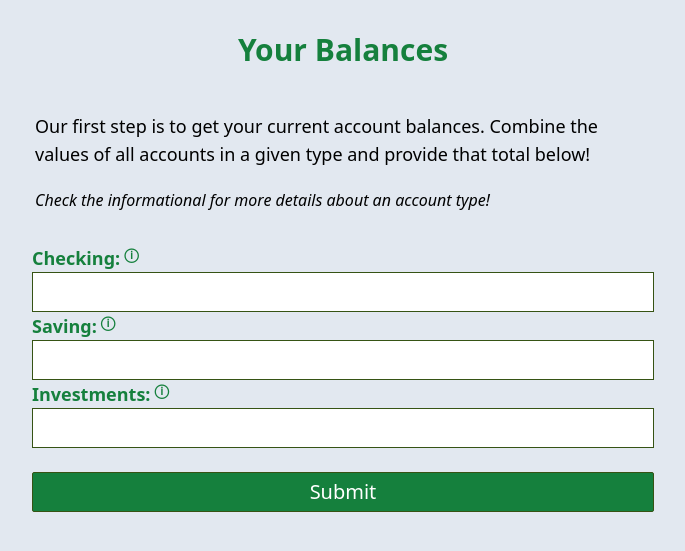
After one commit to EthanCloin/financial-forecast, a Python web app: template app/templates/balances.html in a window 1280 px wide. The commit adds this page. Shown: the top 551 px of the page, without its empty margins (297-982 px from the left). Run offline with Jinja, Linux system fonts and the light colour scheme; the template is opened without the code that fills it, so the values that code supplies are empty.

Commit message:
Balances page and form parsing

```diff
--- a/app/routes/dependencies.py
+++ b/app/routes/dependencies.py
@@ -8,3 +8,8 @@ templates = Jinja2Blocks(directory=settings.TEMPLATE_DIR)
 # using Depends(cookie_scheme) will check the request for a cookie named 'session'
 # TODO: look into fastapi Session construct for managing user session
 cookie_scheme = APIKeyCookie(name="session")
+
+
+def dollars_to_cents(currency: str) -> int:
+    cent_string = currency.replace("$", "").replace(".", "").strip()
+    return int(cent_string)
--- a/app/static/css/main.css
+++ b/app/static/css/main.css
@@ -667,12 +655,20 @@ video {
   height: 100%;
 }
 
-.h-screen {
-  height: 100vh;
+.h-8 {
+  height: 2rem;
+}
+
+.h-10 {
+  height: 2.5rem;
 }
 
 .w-1\/2 {
   width: 50%;
+}
+
+.w-1\/3 {
+  width: 33.333333%;
 }
 
 .w-10\/12 {
@@ -724,6 +728,18 @@ video {
   justify-content: space-between;
 }
 
+.place-self-start {
+  place-self: start;
+}
+
+.self-auto {
+  align-self: auto;
+}
+
+.self-start {
+  align-self: flex-start;
+}
+
 .self-end {
   align-self: flex-end;
 }
@@ -736,12 +752,20 @@ video {
   overflow: auto;
 }
 
+.overflow-hidden {
+  overflow: hidden;
+}
+
 .rounded-lg {
   border-radius: 0.5rem;
 }
 
 .rounded-md {
   border-radius: 0.375rem;
+}
+
+.rounded-sm {
+  border-radius: 0.125rem;
 }
 
 .border {
@@ -820,14 +829,17 @@ video {
   padding: 1rem;
 }
 
-.px-4 {
-  padding-left: 1rem;
-  padding-right: 1rem;
+.p-1 {
+  padding: 0.25rem;
 }
 
-.py-2 {
-  padding-top: 0.5rem;
-  padding-bottom: 0.5rem;
+.px-3 {
+  padding-left: 0.75rem;
+  padding-right: 0.75rem;
+}
+
+.pb-0 {
+  padding-bottom: 0px;
 }
 
 .text-left {
@@ -836,6 +848,10 @@ video {
 
 .text-center {
   text-align: center;
+}
+
+.align-top {
+  vertical-align: top;
 }
 
 .align-middle {
@@ -953,9 +948,27 @@ video {
   outline-color: #fb7185;
 }
 
+@media (min-width: 640px) {
+  .sm\:hidden {
+    display: none;
+  }
+}
+
 @media (min-width: 768px) {
+  .md\:block {
+    display: block;
+  }
+
+  .md\:hidden {
+    display: none;
+  }
+
   .md\:w-1\/3 {
     width: 33.333333%;
+  }
+
+  .md\:w-1\/2 {
+    width: 50%;
   }
 }
 
--- /dev/null
+++ b/app/templates/balances.html
@@ -0,0 +1,39 @@
+{% extends "/shared/_base.html" %}
+{% block title %}Balances{% endblock %}
+{% block content %}
+<h1 class="h-12 mt-8 text-3xl font-bold text-center text-green-700">Your Balances</h1>
+<div class="flex flex-col items-center w-screen my-8">
+
+    <p class="flex w-full px-3 text-lg text-left text-black md:w-1/2 ">
+        Our first step is to get your current account balances.
+        Combine the values of all accounts in a given type and provide that total below!
+    </p>
+    <p class="flex w-full px-3 mt-5 italic text-left text-black text-md md:w-1/2">
+        Check the informational for more details about an account type!
+    </p>
+</div>
+
+<!-- consider looping through a param instead of explicitly using these 3 cats -->
+<div class="flex">
+    <div id="left-gap" class="hidden w-1/3 md:block lg:w-1/2"></div>
+    <form action="/balances" method="post" class="flex flex-col items-center w-screen h-full px-3">
+        <label for="checking" class="self-start text-lg font-bold text-green-700">Checking:<span
+                class="p-1 text-sm align-top">&#9432</span></label>
+        <input required validationType="currency" id="checking" name="checking" type="text"
+            class="w-full h-10 p-3 border border-lime-900 focus:outline-lime-500" />
+        <label for="saving" class="self-start text-lg font-bold text-green-700">Saving:<span
+                class="p-1 text-sm align-top">&#9432</span></label>
+        <input required validationType="currency" id="saving" name="saving" type="text"
+            class="w-full h-10 p-3 border border-lime-900 focus:outline-lime-500" />
+        <label for="investments" class="self-start text-lg font-bold text-green-700">Investments:<span
+                class="p-1 text-sm align-top">&#9432</span></label>
+        <input required validationType="currency" id="investments" name="investments" type="text"
+            class="w-full h-10 p-3 border border-lime-900 focus:outline-lime-500" />
+        <button type="submit"
+            class="w-full h-10 mt-6 text-xl text-center text-white bg-green-700 border rounded-sm border-lime-900 hover:bg-green-600">Submit</button>
+    </form>
+    <div id="right-gap" class="hidden w-1/3 md:block lg:w-1/2"></div>
+</div>
+<script src="{{ url_for('static', path='js/currencyValidation.js')}}"></script>
+
+{% endblock %}
--- a/app/templates/shared/_base.html
+++ b/app/templates/shared/_base.html
@@ -11,7 +11,7 @@
   <title>{% block title %}{% endblock %}</title>
 </head>
 
-<body>
+<body class="bg-slate-200">
   {% block content %}
   <h1>Hello World!</h1>
   {% endblock %}
```
Also changed, not shown: other parts of app/static/css/main.css (+36 -72 lines), app/routes/root.py (+27 -2 lines), app/static/js/currencyValidation.js (renamed from app/static/js/currencyValidations.js).
